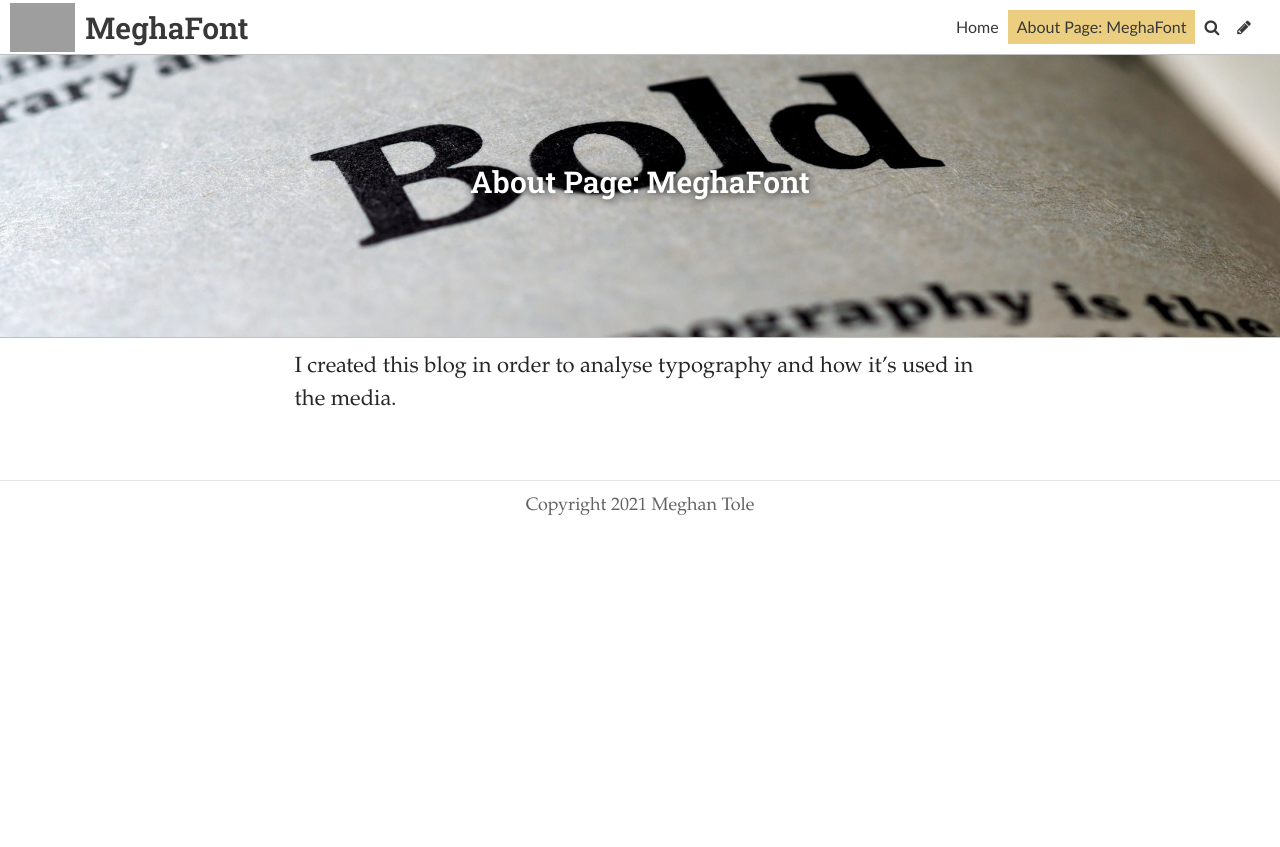
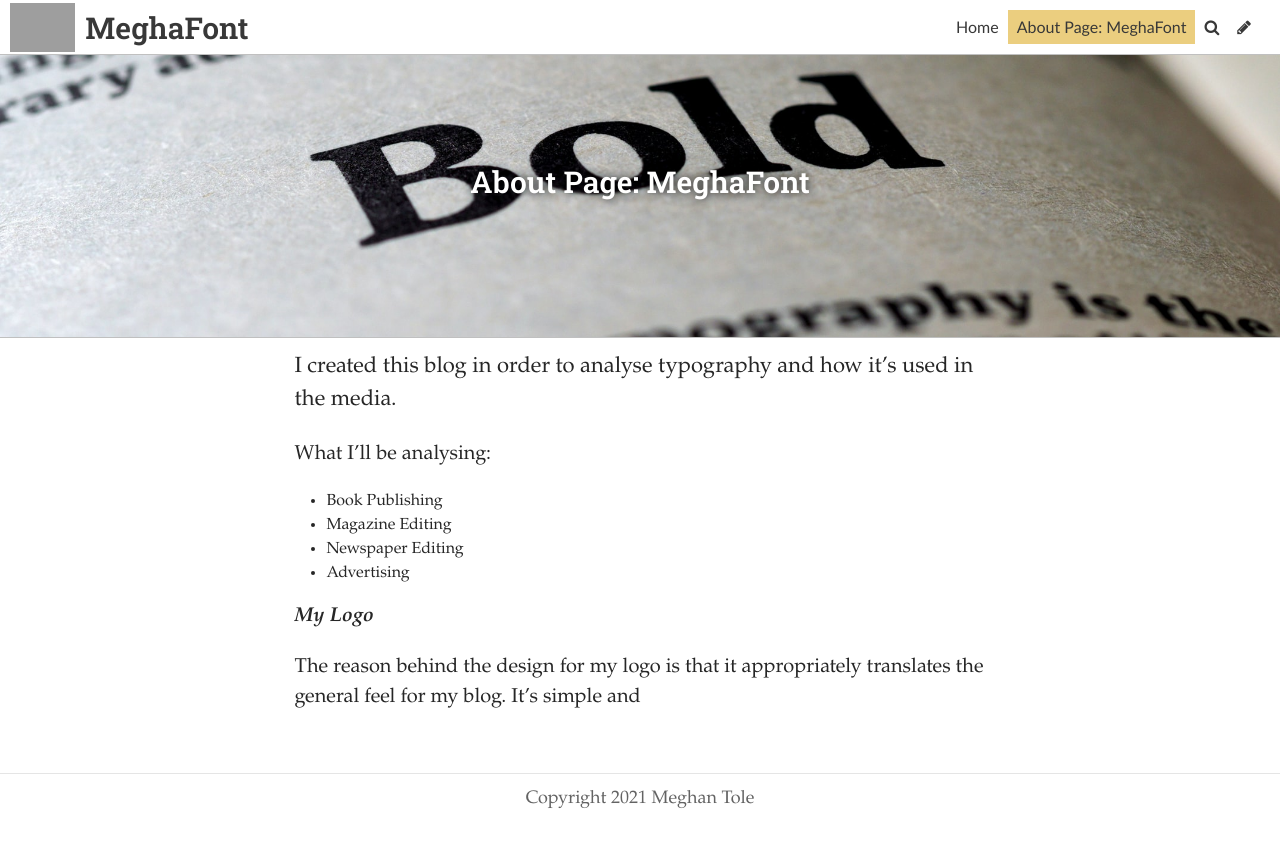
Before and after one commit to meghantole/tarm, a Jekyll site: the page built from pages/about.md, in a window 1280 px wide. Shown: the top 847 px of the page. Built offline with Jekyll 4.4.1, drawn with Linux system fonts in a browser that asks for light colours; some web fonts are replaced; grey boxes are pictures that could not be loaded.

Commit message:
Update Page “about”

```diff
--- a/pages/about.md
+++ b/pages/about.md
@@ -12,3 +12,14 @@ description: null
 show: true
 ---
 I created this blog in order to analyse typography and how it's used in the media.
+
+What I'll be analysing:
+
+* Book Publishing
+* Magazine Editing
+* Newspaper Editing
+* Advertising
+
+***My Logo***
+
+The reason behind the design for my logo is that it appropriately translates the general feel for my blog. It's simple and
```
